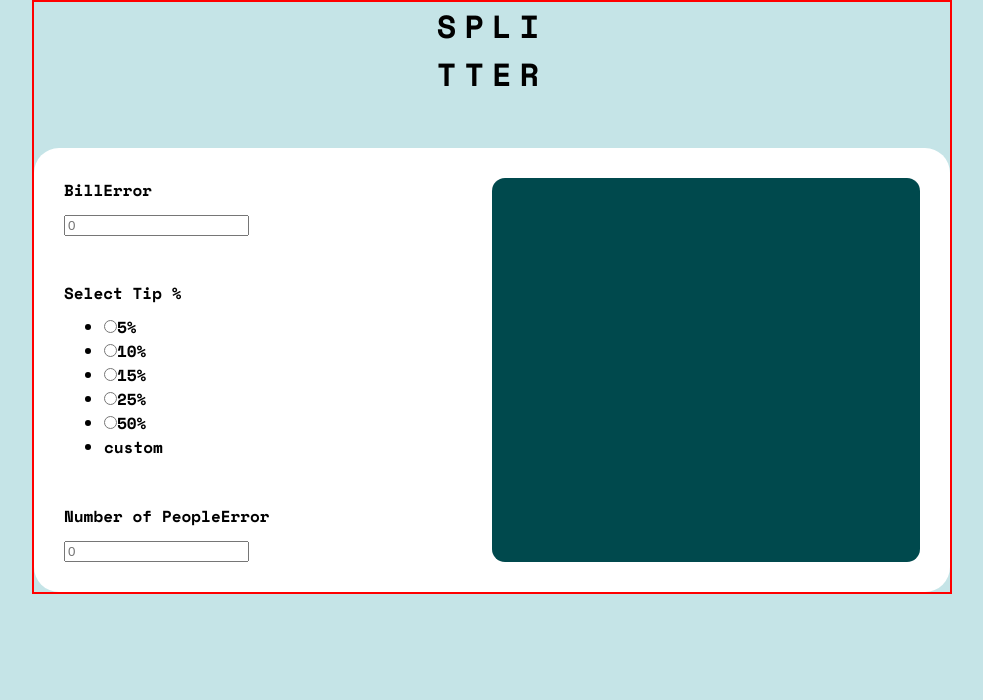
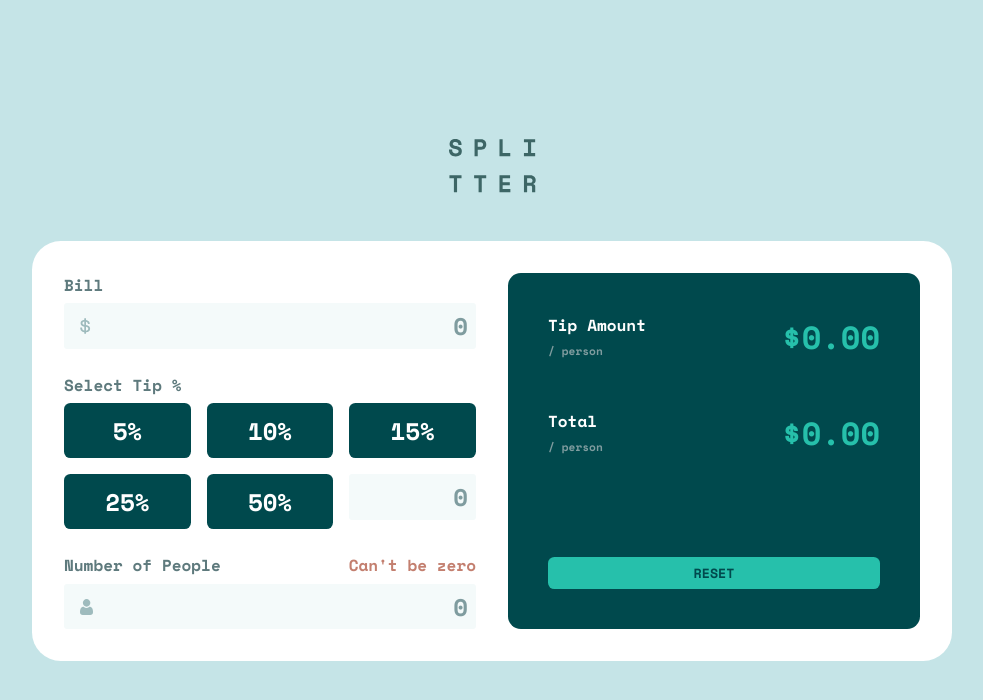
Before and after one commit to DmitryMuzalev/tip-calculator-app-ts, a React (Create React App) app: page / in a window 1280 px wide. Shown: the top 700 px of the page, without its empty margins (148-1131 px from the left). Built offline with nearby package versions, Linux system fonts and the light colour scheme.

Commit message:
feat: add structure and styles for the application

```diff
--- a/src/App.tsx
+++ b/src/App.tsx
@@ -1,15 +1,12 @@
 import { Calculator } from "./components/Calculator";
 import { Container } from "./components/Container";
+import { ReactComponent as LogoIcon } from "assets/logo.svg";
 
 function App() {
   return (
     <>
       <Container>
-        <h1 className="title">
-          spli
-          <br />
-          tter
-        </h1>
+        <LogoIcon />
         <Calculator />
       </Container>
     </>
--- a/src/components/Calculator/Calculator.module.scss
+++ b/src/components/Calculator/Calculator.module.scss
@@ -2,6 +2,7 @@
   display: grid;
   grid-template-columns: repeat(2, 1fr);
   background-color: var(--white);
-  border-radius: 25px;
-  padding: 30px;
+  border-radius: 1.8rem;
+  padding: 2rem;
+  gap: 2rem;
 }
--- a/src/components/Container/Container.module.scss
+++ b/src/components/Container/Container.module.scss
@@ -1,7 +1,12 @@
 .container {
-  border: 2px solid red;
+  min-height: 100vh;
+  display: flex;
+  flex-direction: column;
+  align-items: center;
+  justify-content: center;
+  gap: 3rem;
   width: 100%;
-  padding: 0 24px;
+  padding: 20px;
 
   @media (min-width: 991px) {
     width: 920px;
--- a/src/components/Form/Form.module.scss
+++ b/src/components/Form/Form.module.scss
@@ -1,12 +1,110 @@
 .form {
   display: flex;
   flex-direction: column;
-  gap: 45px;
-  &Item {
+  gap: 1.5rem;
+  &Group {
+    position: relative;
+    display: flex;
+    flex-direction: column;
+    gap: 0.4rem;
     &Title {
-      margin-bottom: 10px;
+      color: var(--cyan-400);
     }
-    &Field {
+  }
+  &InputWrapper {
+    position: relative;
+    svg {
+      position: absolute;
+      left: 1rem;
+      top: 50%;
+      transform: translateY(-50%);
+      pointer-events: none;
     }
   }
 }
+
+.labelGroup {
+  display: flex;
+  justify-content: space-between;
+  gap: 0.2rem;
+  flex-wrap: wrap;
+}
+
+input[type="number"] {
+  color: var(--cyan-500);
+  width: 100%;
+  text-align: right;
+  padding: 0.3rem 0.5rem 0.3rem 2rem;
+  background-color: var(--cyan-100);
+  border: none;
+  border-radius: 0.2rem;
+  font-family: inherit;
+  font-weight: inherit;
+  font-size: 1.5rem;
+
+  &::placeholder {
+    color: var(--cyan-300);
+  }
+
+  &::-webkit-outer-spin-button,
+  &::-webkit-inner-spin-button {
+    -webkit-appearance: none;
+    margin: 0;
+  }
+
+  &:focus {
+    outline: none;
+    -webkit-box-shadow: 0px 0px 0px 2px rgba(38, 192, 171, 1);
+    -moz-box-shadow: 0px 0px 0px 2px rgba(38, 192, 171, 1);
+    box-shadow: 0px 0px 0px 2px rgba(38, 192, 171, 1);
+  }
+
+  &:invalid {
+    -webkit-box-shadow: 0px 0px 0px 2px rgba(195, 127, 111, 1);
+    -moz-box-shadow: 0px 0px 0px 2px rgba(195, 127, 111, 1);
+    box-shadow: 0px 0px 0px 2px rgba(195, 127, 111, 1);
+  }
+}
+
+.tip {
+  position: relative;
+
+  input[type="radio"] {
+    cursor: pointer;
+    opacity: 0;
+    position: absolute;
+    inset: 0;
+  }
+
+  input[type="radio"]:checked + &Btn {
+    background-color: var(--main-color);
+    color: var(--cyan-500);
+  }
+  input[type="radio"]:hover + &Btn {
+    background-color: var(--main-color-hover);
+    color: var(--cyan-500);
+  }
+
+  &Select {
+    display: grid;
+    grid-template-columns: repeat(2, 1fr);
+    gap: 1rem;
+    @media (min-width: 767px) {
+      grid-template-columns: repeat(3, 1fr);
+    }
+  }
+
+  &Btn {
+    padding: 0.6rem;
+    background-color: var(--cyan-500);
+    border-radius: 0.4rem;
+    transition: 0.3s;
+    font-size: 1.5rem;
+    color: var(--white);
+    text-align: center;
+  }
+}
+
+.error {
+  color: var(--error);
+}
--- a/src/components/Form/Form.tsx
+++ b/src/components/Form/Form.tsx
@@ -1,66 +1,73 @@
 import styles from "./Form.module.scss";
+import { ReactComponent as DollarIcon } from "assets/icon-dollar.svg";
+import { ReactComponent as PersonIcon } from "assets/icon-person.svg";
 
 interface FormProps {}
 
 export const Form = ({}: FormProps) => {
   return (
     <form className={styles.form}>
-      <label htmlFor="bill" className={styles.formItem}>
-        <div className={styles.formItemTitle}>
-          <span>Bill</span>
-          <span className={styles.error}>Error</span>
+      <div className={styles.formGroup}>
+        <label htmlFor="bill" className={styles.formGroupTitle}>
+          Bill
+        </label>
+        <div className={styles.formInputWrapper}>
+          <input type="number" min={0} name="bill" id="bill" placeholder="0" />
+          <DollarIcon />
         </div>
-        <input
-          className={styles.formItemField}
-          type="text"
-          id="bill"
-          placeholder="0"
-        />
-      </label>
-      <div className={styles.formItem}>
-        <div className={styles.formItemTitle}>Select Tip %</div>
-        <ul>
-          <li>
-            <label htmlFor="tip5">
-              <input type="radio" value={5} id="tip5" name="selectTip" />
-              5%
-            </label>
-          </li>
-          <li>
-            <label htmlFor="tip5">
-              <input type="radio" value={10} id="tip5" name="selectTip" />
-              10%
-            </label>
-          </li>
-          <li>
-            <label htmlFor="tip5">
-              <input type="radio" value={15} id="tip5" name="selectTip" />
-              15%
-            </label>
-          </li>
-          <li>
-            <label htmlFor="tip5">
-              <input type="radio" value={25} id="tip5" name="selectTip" />
-              25%
-            </label>
-          </li>
-          <li>
-            <label htmlFor="tip5">
-              <input type="radio" value={50} id="tip5" name="selectTip" />
-              50%
-            </label>
-          </li>
-          <li>custom</li>
-          {/* custom */}
-        </ul>
       </div>
-      <label htmlFor="personCount" className={styles.formItem}>
-        <div className={styles.formItemTitle}>
-          <span>Number of People</span>
-          <span>Error</span>
+      <div className={styles.formGroup}>
+        <p className={styles.formGroupTitle}>Select Tip %</p>
+        <div className={styles.tipSelect}>
+          <div className={styles.tip}>
+            <input type="radio" name="tip" value={0.05} />
+            <div className={styles.tipBtn}>5%</div>
+          </div>
+          <div className={styles.tip}>
+            <input type="radio" name="tip" value={0.1} />
+            <div className={styles.tipBtn}>10%</div>
+          </div>
+          <div className={styles.tip}>
+            <input type="radio" name="tip" value={0.15} />
+            <div className={styles.tipBtn}>15%</div>
+          </div>
+          <div className={styles.tip}>
+            <input type="radio" name="tip" value={0.25} />
+            <div className={styles.tipBtn}>25%</div>
+          </div>
+          <div className={styles.tip}>
+            <input type="radio" name="tip" value={0.5} />
+            <div className={styles.tipBtn}>50%</div>
+          </div>
+          <div className={styles.tipCustom}>
+            <input
+              type="number"
+              min={0}
+              name="tip"
+              id="tipCustom"
+              placeholder="0"
+            />
+          </div>
         </div>
-        <input type="text" id="personCount" placeholder="0" />
-      </label>
+      </div>
+      <div className={styles.formGroup}>
+        <div className={styles.labelGroup}>
+          <label htmlFor="person" className={styles.formGroupTitle}>
+            Number of People
+          </label>
+          <span className={styles.error}>Can't be zero</span>
+        </div>
+        <div className={styles.formInputWrapper}>
+          <input
+            type="number"
+            min={0}
+            name="person"
+            id="person"
+            placeholder="0"
+          />
+          <PersonIcon />
+        </div>
+      </div>
     </form>
   );
 };
--- a/src/components/Result/Result.module.scss
+++ b/src/components/Result/Result.module.scss
@@ -1,4 +1,45 @@
 .result {
-  border-radius: 13px;
+  display: flex;
+  flex-direction: column;
+  border-radius: 0.8rem;
   background-color: var(--cyan-500);
+  padding: 40px;
+
+  &Info {
+    flex-grow: 1;
+    display: flex;
+    flex-direction: column;
+    gap: 3rem;
+  }
+  &Row {
+    display: flex;
+    justify-content: space-between;
+    color: var(--white);
+    span {
+      color: var(--cyan-300);
+      font-size: 0.7rem;
+    }
+  }
+  &Value {
+    color: var(--main-color);
+    font-size: 2rem;
+  }
 }
+
+.btnReset {
+  cursor: pointer;
+  outline: none;
+  border: none;
+  background-color: var(--main-color);
+  color: var(--cyan-500);
+  border-radius: 0.4rem;
+  padding: 0.4rem;
+  font-size: 1.5;
+  font-family: inherit;
+  font-weight: inherit;
+  text-transform: uppercase;
+  transition: all 0.3s;
+  &:hover {
+    background-color: var(--main-color-hover);
+  }
+}
--- a/src/components/Result/Result.tsx
+++ b/src/components/Result/Result.tsx
@@ -3,5 +3,23 @@ import styles from "./Result.module.scss";
 interface ResultProps {}
 
 export const Result = ({}: ResultProps) => (
-  <div className={styles.result}></div>
+  <div className={styles.result}>
+    <div className={styles.resultInfo}>
+      <div className={styles.resultRow}>
+        <div className={styles.resultLabel}>
+          <p>Tip Amount</p>
+          <span>/ person</span>
+        </div>
+        <div className={styles.resultValue}>$0.00</div>
+      </div>
+      <div className={styles.resultRow}>
+        <div className={styles.resultLabel}>
+          <p>Total</p>
+          <span>/ person</span>
+        </div>
+        <div className={styles.resultValue}>$0.00</div>
+      </div>
+    </div>
+    <button className={styles.btnReset}>reset</button>
+  </div>
 );
--- a/src/index.css
+++ b/src/index.css
@@ -7,19 +7,16 @@
 
 :root {
   --main-color: hsl(172, 67%, 45%);
-  --main-color-hover: #60abff;
+  --main-color-hover: hsla(173, 61%, 77%, 1);
 
   --white: hsl(0, 0%, 100%);
+  --error: hsla(11, 41%, 60%, 1);
 
   --cyan-100: hsl(189, 41%, 97%);
   --cyan-200: hsl(185, 41%, 84%);
   --cyan-300: hsl(184, 14%, 56%);
   --cyan-400: hsl(186, 14%, 43%);
   --cyan-500: hsl(183, 100%, 15%);
-
-  --error-color: hsla(9, 30%, 58%, 1);
-
-  --shadow: 0px 16px 30px -10px rgba(70, 96, 187, 0.198567);
 }
 
 body {
@@ -33,10 +30,3 @@ body {
 a {
   font-family: "Space Mono", monospace;
 }
-
-.title {
-  text-align: center;
-  text-transform: uppercase;
-  letter-spacing: 0.5rem;
-  margin: 0px 0px 50px 0px;
-}
```
